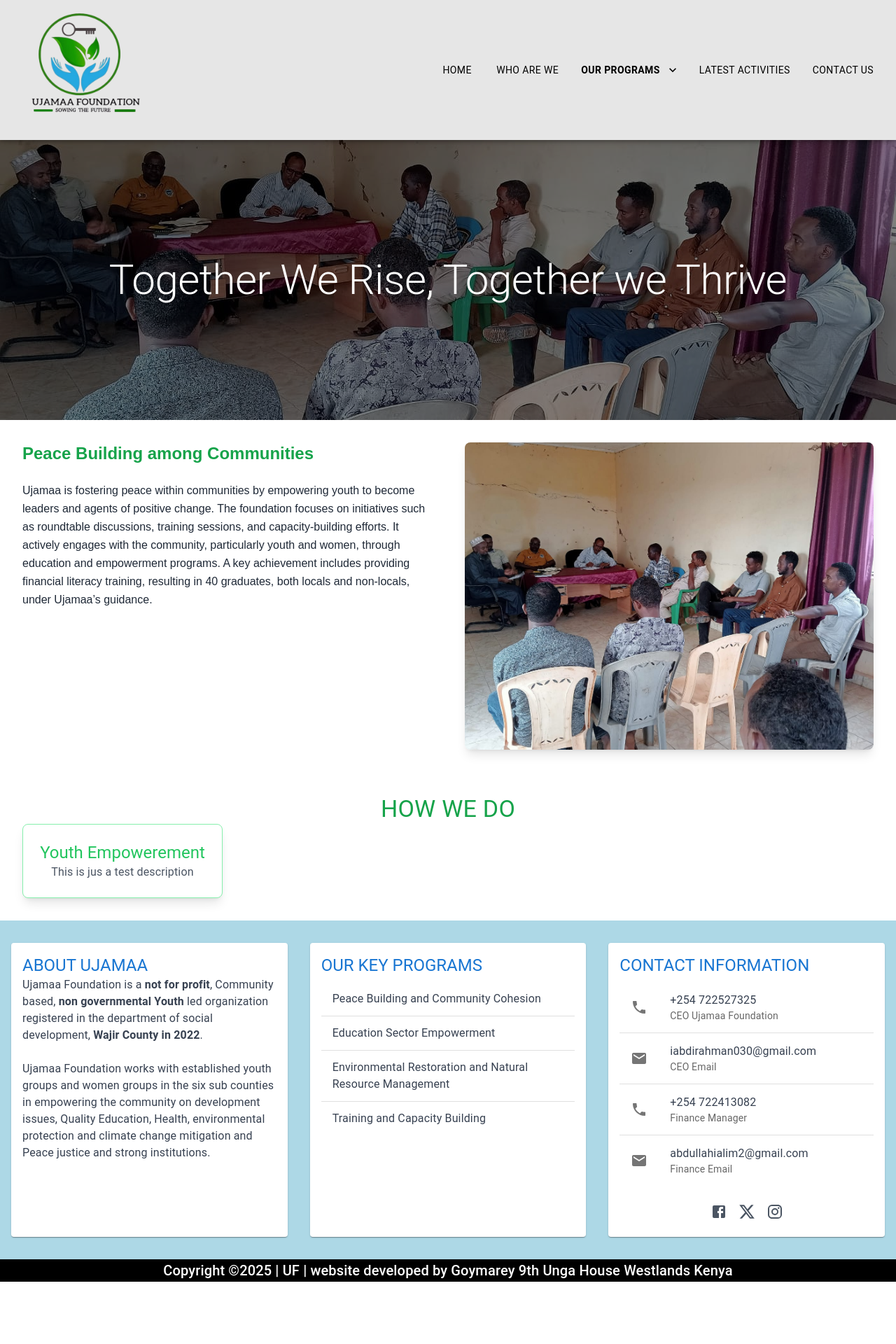
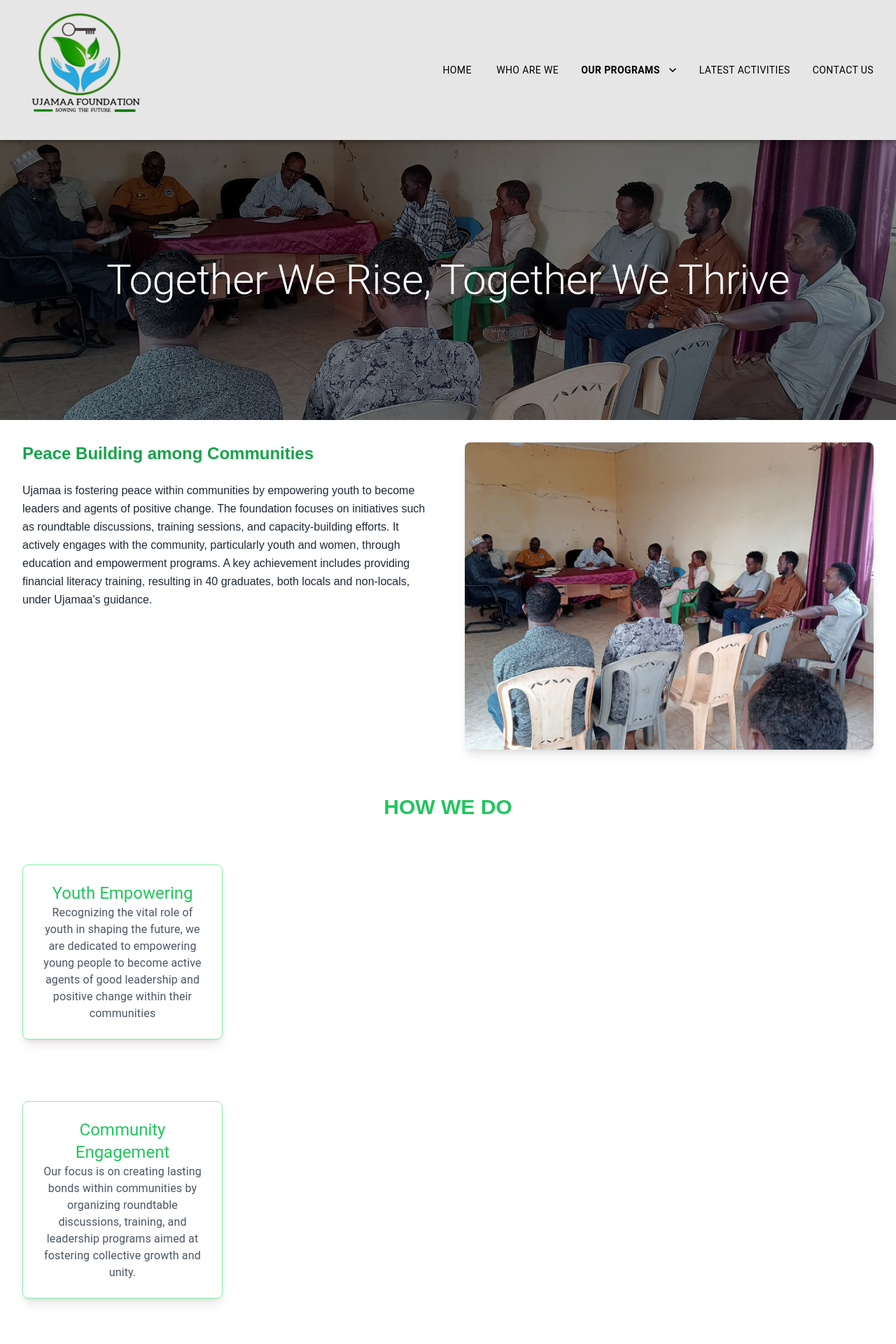
Before and after one commit to ahmednule/Ujamaa-Foundation, a Next.js app: page /our-programs/peace-building in a window 1280 px wide. Shown: the top 1920 px of the page at 70% size. Before the commit the page ends 1831 px from the top, so only its background shows below. Built offline with nearby package versions, Linux system fonts and the light colour scheme.

Commit message:
refactor, working on making the cads resonsive

```diff
--- a/src/app/our-programs/peace-building/page.tsx
+++ b/src/app/our-programs/peace-building/page.tsx
@@ -1,27 +1,34 @@
-"use client"
-import ReusableCarosel from "@components/components/ui/ReusableCarosel"
-import ReusableCard from "@components/components/ui/ReusableCard"
-import ResponsiveCards from "@components/components/ui/ResponsiveCards"
-export default function peaceBuilding(){
-    return(
+"use client";
+import ReusableCarosel from "@components/components/ui/ReusableCarosel";
+import ReusableCard from "@components/components/ui/ReusableCard";
+import ResponsiveCards from "@components/components/ui/ResponsiveCards";
+import { peaceBuildingData } from "@components/lib/peaceBuildingData"
+
+export default function peaceBuilding() {
+    return (
         <div>
             <ReusableCarosel
                 image="image8.jpg"
-            heading="Together We Rise, Together we Thrive"
+                heading="Together We Rise, Together We Thrive"
             />
             <ReusableCard
                 heading="Peace Building among Communities"
                 content="Ujamaa is fostering peace within communities by empowering youth to become leaders and agents of positive change.
                          The foundation focuses on initiatives such as roundtable discussions, training sessions, and capacity-building efforts.
                          It actively engages with the community, particularly youth and women, through education and empowerment programs.
-            A key achievement includes providing financial literacy training, resulting in 40 graduates, both locals and non-locals, under Ujamaa’s guidance."
+                          A key achievement includes providing financial literacy training, resulting in 40 graduates, both locals and non-locals, under Ujamaa's guidance."
                 image="/image8.jpg"
             />
+            <h2 className="text-center text-green-500 text-3xl font-bold my-8">HOW WE DO</h2>
+            <div className="grid gap-6">
+                {peaceBuildingData.map((data, index) => (
                     <ResponsiveCards
-            heading="HOW WE DO"
-            title='Youth Empowerement'
-            description='This is jus a test description'
+                        key={index}
+                        title={data.title}
+                        description={data.description}
                     />
+                ))}
                 </div>
-    )
+        </div>
+    );
 }
--- a/src/components/ui/ResponsiveCards.jsx
+++ b/src/components/ui/ResponsiveCards.jsx
@@ -1,13 +1,11 @@
+"use client"
 import { Typography } from "@mui/material";
 import PropTypes from "prop-types";
 
-export default function ResponsiveCards({heading, title, description}) {
-    console.log({heading, title, description})
+export default function ResponsiveCards({title, description}) {
+    console.log({title, description})
     return (
         <div className="p-8">
-            <Typography variant="h4" className="text-center m-11">
-              <span className="text-green-600">{heading} </span>
-            </Typography>
             <div className="grid grid-cols-1 sm:grid-cols-2 lg:grid-cols-4 md:grid-cols-4 gap-6">
                     <div
                         className="bg-white border border-green-300 p-6 rounded-lg shadow-lg transform transition duration-300 hover:scale-105"
@@ -31,7 +29,8 @@ export default function ResponsiveCards({heading, title, description}) {
 }
 
 ResponsiveCards.propTypes={
-    heading:PropTypes.string.isRequired,
+
     title:PropTypes.string.isRequired,
-    description:PropTypes.string.isRequired
+    description:PropTypes.string.isRequired,
+
 }
```
Lines whose indentation alone changed are shown as unchanged.
